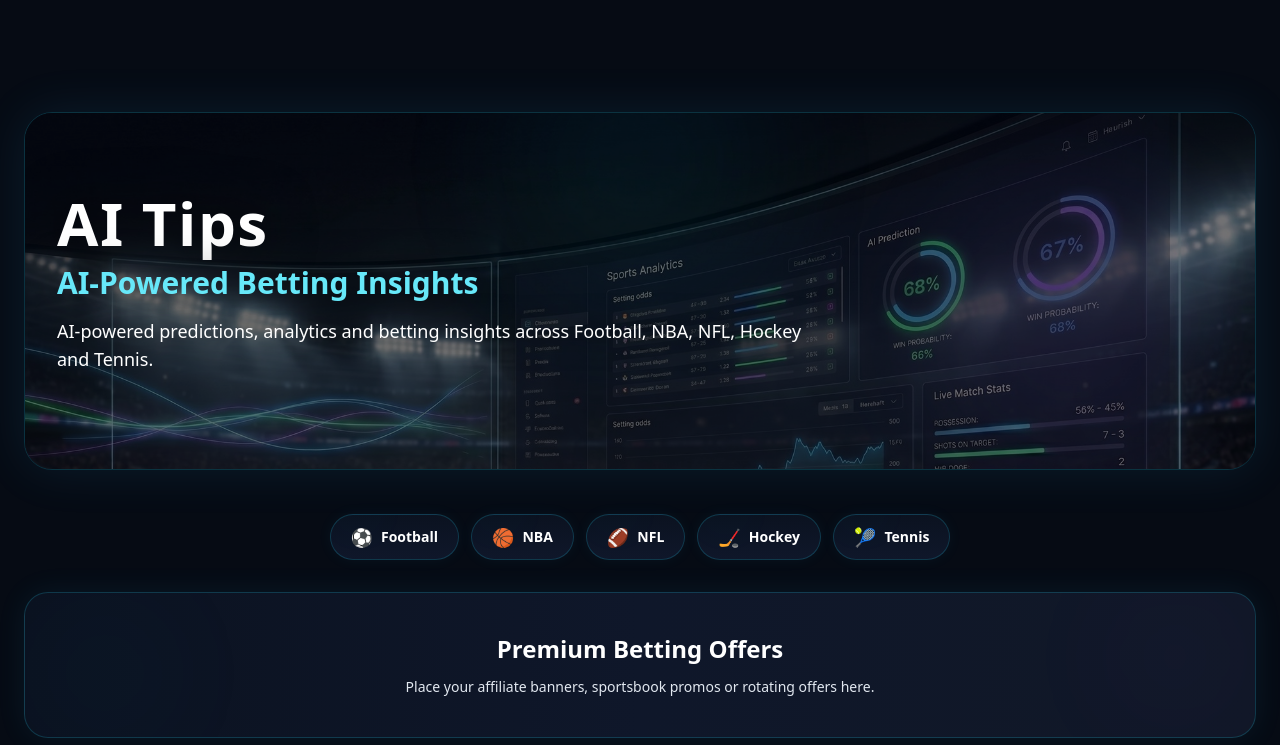
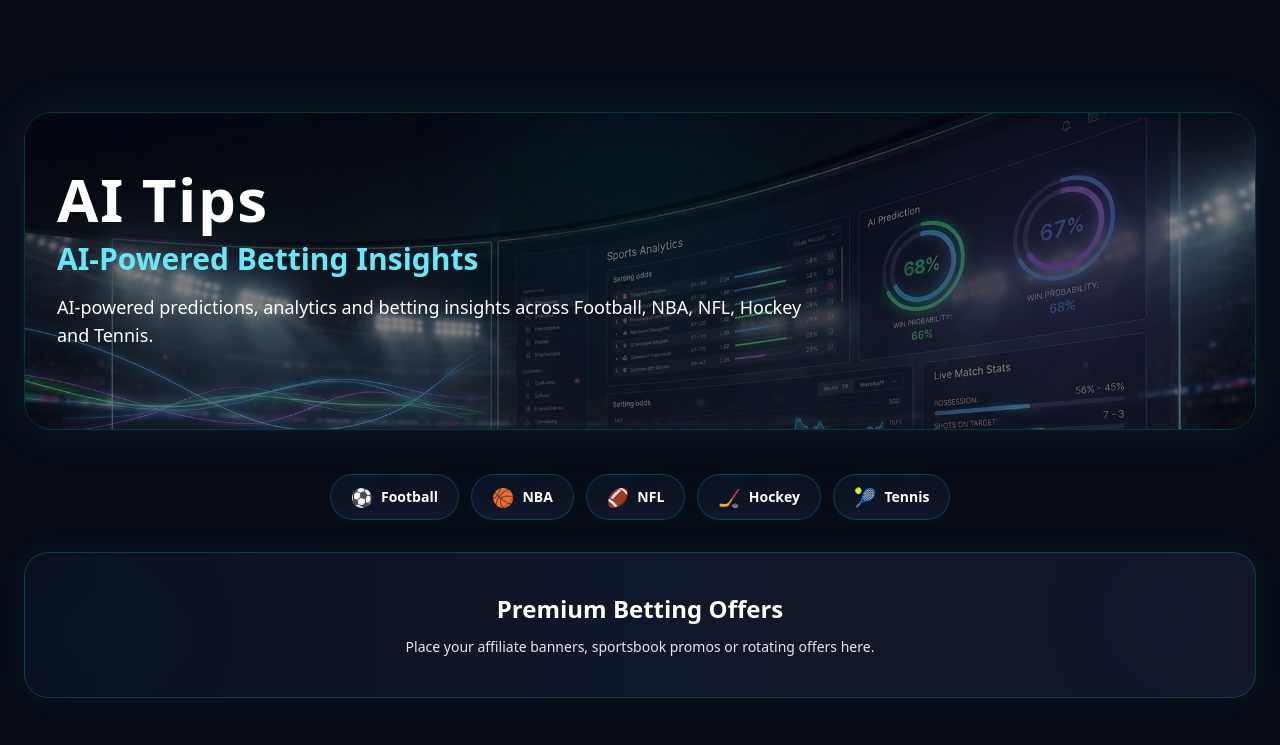
Before and after one commit to Peterson1979/ai-bet, a Next.js app: page / in a window 1280 px wide. Shown: the top 745 px of the page. Built offline with nearby package versions, Linux system fonts and the light colour scheme.

Commit message:
Fix hero layout positioning and readability

```diff
--- a/app/components/Header.tsx
+++ b/app/components/Header.tsx
@@ -31,7 +31,7 @@ export default function Header() {
             letterSpacing: 1,
           }}
         >
-
+         <header className="relative z-50">
         </div>
 
         <nav
--- a/app/components/Hero.tsx
+++ b/app/components/Hero.tsx
@@ -4,7 +4,7 @@ export default function Hero() {
   return (
     <section className="relative overflow-hidden rounded-[28px] border border-cyan-400/20 shadow-[0_0_50px_rgba(56,189,248,0.10)]">
 
-      {/* BACKGROUND IMAGE */}
+      {/* BACKGROUND */}
       <div className="absolute inset-0">
         <img
           src="/hero.jpg"
@@ -12,29 +12,28 @@ export default function Hero() {
           className="h-full w-full object-cover object-center"
         />
 
-        {/* DARK OVERLAY (stronger for readability) */}
-        <div className="absolute inset-0 bg-black/55" />
+        {/* DARK OVERLAY */}
+        <div className="absolute inset-0 bg-black/50" />
       </div>
 
-      {/* GLOW EFFECTS */}
+      {/* GLOW */}
       <div className="pointer-events-none absolute inset-0 opacity-60">
         <div className="absolute -top-24 left-1/2 h-72 w-72 -translate-x-1/2 rounded-full bg-cyan-500/10 blur-3xl" />
         <div className="absolute bottom-0 right-10 h-72 w-72 rounded-full bg-purple-500/10 blur-3xl" />
       </div>
 
-      {/* CONTENT - MOVED HIGHER */}
-      <div className="relative z-10 flex flex-col justify-start px-4 pt-14 pb-24 md:px-8 md:pt-20">
+      {/* CONTENT - REDUCED TOP SPACE */}
+      <div className="relative z-10 flex flex-col justify-start px-4 pt-10 pb-20 md:px-8 md:pt-14">
 
-        {/* TITLE (higher position) */}
-        <h1 className="text-4xl md:text-6xl font-black text-white tracking-wide drop-shadow-[0_0_25px_rgba(0,0,0,0.9)]">
+        <h1 className="text-4xl md:text-6xl font-black text-white tracking-wide">
           AI Tips
         </h1>
 
-        <h2 className="mt-3 text-xl md:text-3xl font-bold text-cyan-300 drop-shadow-[0_0_20px_rgba(0,0,0,0.9)]">
+        <h2 className="mt-3 text-xl md:text-3xl font-bold text-cyan-300">
           AI-Powered Betting Insights
         </h2>
 
-        <p className="mt-4 max-w-3xl text-sm md:text-lg leading-7 text-white drop-shadow-[0_0_15px_rgba(0,0,0,0.9)]">
+        <p className="mt-4 max-w-3xl text-sm md:text-lg leading-7 text-white">
           AI-powered predictions, analytics and betting insights across Football, NBA, NFL, Hockey and Tennis.
         </p>
 
```
